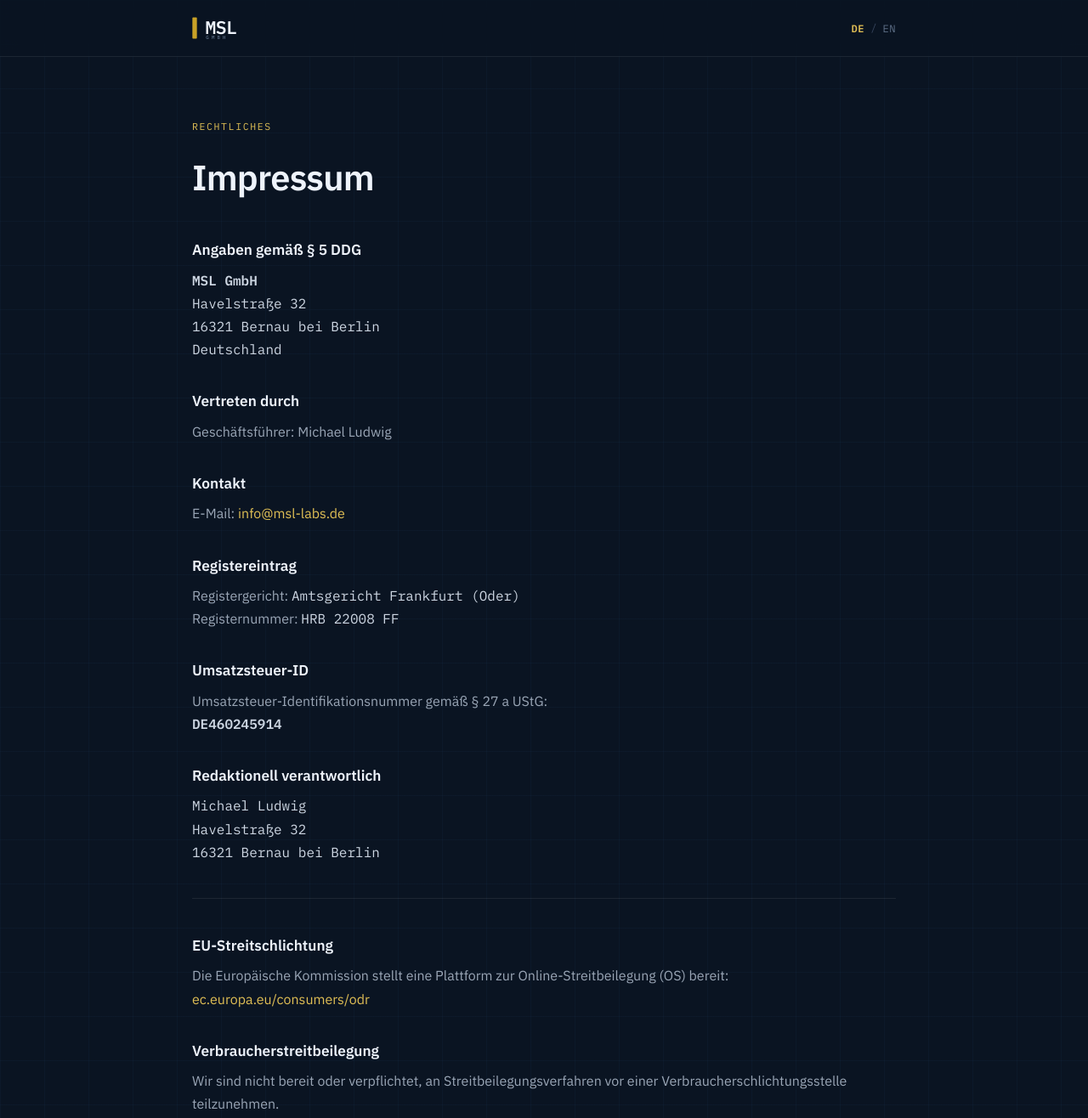
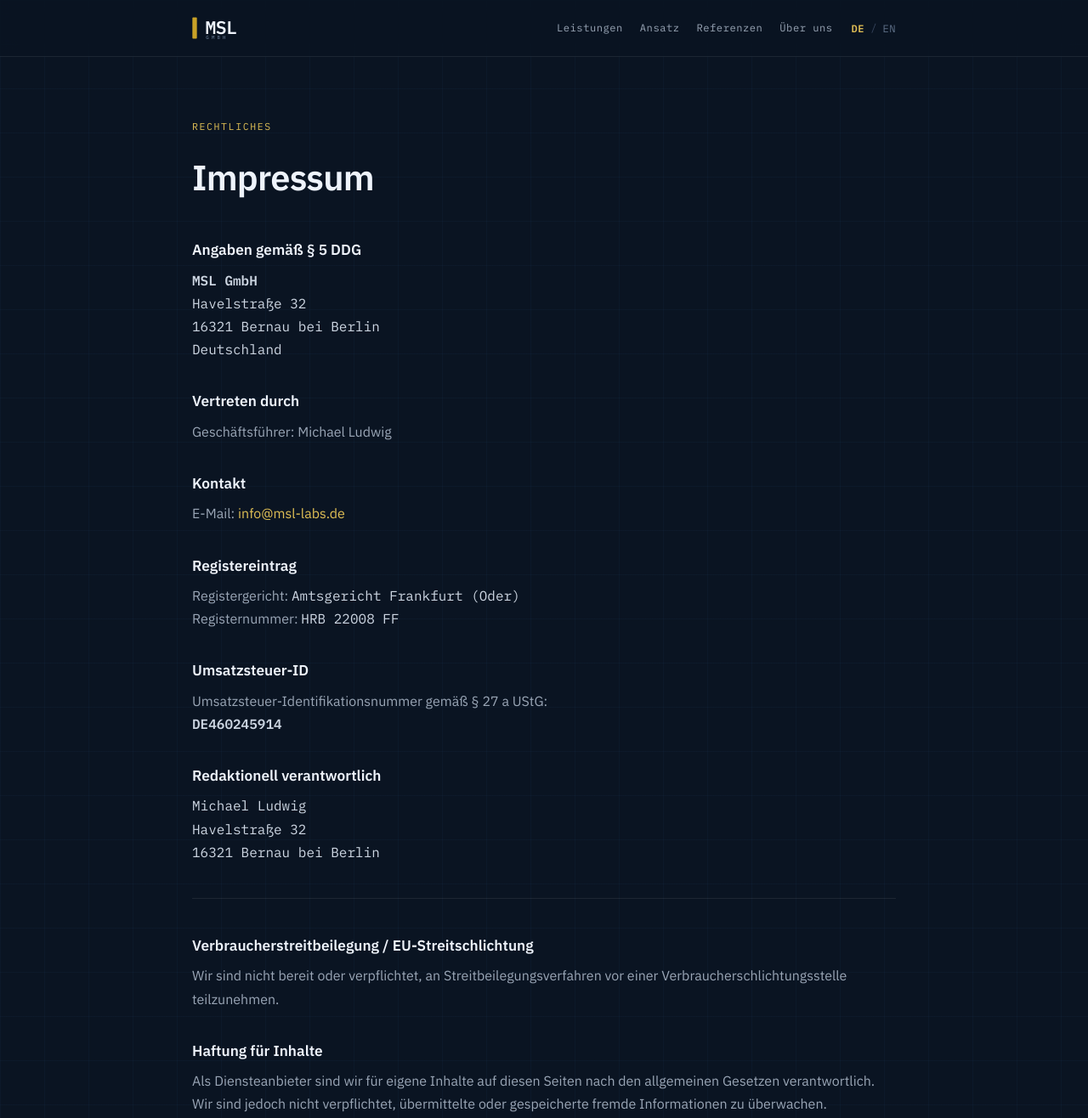
Before and after one commit to MichaelLudwig/msl-website, a plain HTML site: page impressum.html in a window 1280 px wide. Shown: the top 1316 px of the page at 85% size. Drawn offline with Linux system fonts and the light colour scheme.

Commit message:
Quick Wins: Sticky-Nav, Legal-Nav, ODR-Link entfernt, Site notice

```diff
--- a/impressum.html
+++ b/impressum.html
@@ -28,6 +28,11 @@
   .lang-toggle button{border:0;background:transparent;cursor:pointer;padding:0;font-family:var(--ml);font-size:.76rem;letter-spacing:.04em;color:#5f7088}
   .lang-toggle button.active{color:#e0bf55;font-weight:600}
   .lang-toggle .sep{color:#3a4860}
+  .nav-right{display:flex;align-items:center;gap:22px}
+  .nav-links{display:flex;align-items:center;gap:20px;font-family:var(--ml)}
+  .nav-links a{color:#9aa6b6;font-size:.76rem;letter-spacing:.04em}
+  .nav-links a:hover{color:#e0bf55;text-decoration:none}
+  @media(max-width:720px){.nav-links{display:none}}
   main{max-width:880px;margin:0 auto;padding:clamp(40px,6vw,72px) 26px 90px}
   .eyebrow{font-family:var(--ml);color:#e0bf55;font-size:.72rem;letter-spacing:.14em;text-transform:uppercase;margin-bottom:14px}
   h1{color:#eef3fb;font-size:clamp(1.9rem,4vw,2.6rem);font-weight:600;letter-spacing:-.02em;margin-bottom:36px}
@@ -43,12 +48,20 @@
 <header>
   <nav class="nav">
     <a href="index.html" class="brand" aria-label="MSL GmbH"><svg width="118" height="32" viewBox="0 0 132 36" role="img" aria-label="MSL GmbH"><rect x="0" y="4" width="6" height="28" rx="1" fill="#C9A227"></rect><text x="17" y="26" font-family="IBM Plex Mono,monospace" font-weight="600" font-size="24" letter-spacing="-0.5" fill="#eef3fb">MSL</text><text x="18" y="33" font-family="IBM Plex Mono,monospace" font-weight="500" font-size="6.5" letter-spacing="3.5" fill="#5f7088">GMBH</text></svg></a>
-    <div class="lang-toggle"><button data-set="de" class="active">DE</button><span class="sep">/</span><button data-set="en">EN</button></div>
+    <div class="nav-right">
+      <div class="nav-links">
+        <a href="index.html#leistungen"><span class="de">Leistungen</span><span class="en">Services</span></a>
+        <a href="index.html#ansatz"><span class="de">Ansatz</span><span class="en">Approach</span></a>
+        <a href="index.html#referenzen"><span class="de">Referenzen</span><span class="en">References</span></a>
+        <a href="index.html#ueber"><span class="de">Über uns</span><span class="en">About</span></a>
+      </div>
+      <div class="lang-toggle"><button data-set="de" class="active">DE</button><span class="sep">/</span><button data-set="en">EN</button></div>
+    </div>
   </nav>
 </header>
 <main>
   <div class="eyebrow"><span class="de">Rechtliches</span><span class="en">Legal</span></div>
-  <h1><span class="de">Impressum</span><span class="en">Imprint</span></h1>
+  <h1><span class="de">Impressum</span><span class="en">Site notice</span></h1>
 
   <h2><span class="de">Angaben gemäß § 5 DDG</span><span class="en">Information pursuant to § 5 DDG (German Digital Services Act)</span></h2>
   <p class="mono">
@@ -78,14 +91,7 @@
 
   <hr>
 
-  <h2><span class="de">EU-Streitschlichtung</span><span class="en">EU dispute resolution</span></h2>
-  <p>
-    <span class="de">Die Europäische Kommission stellt eine Plattform zur Online-Streitbeilegung (OS) bereit:</span>
-    <span class="en">The European Commission provides a platform for online dispute resolution (ODR):</span>
-    <a href="https://ec.europa.eu/consumers/odr/" target="_blank" rel="noopener">ec.europa.eu/consumers/odr</a>
-  </p>
-
-  <h2><span class="de">Verbraucherstreitbeilegung</span><span class="en">Consumer dispute resolution</span></h2>
+  <h2><span class="de">Verbraucherstreitbeilegung / EU-Streitschlichtung</span><span class="en">Consumer dispute resolution / EU dispute resolution</span></h2>
   <p><span class="de">Wir sind nicht bereit oder verpflichtet, an Streitbeilegungsverfahren vor einer Verbraucherschlichtungsstelle teilzunehmen.</span><span class="en">We are not willing or obliged to participate in dispute resolution proceedings before a consumer arbitration board.</span></p>
 
   <h2><span class="de">Haftung für Inhalte</span><span class="en">Liability for content</span></h2>
```
Also changed, not shown: datenschutz.html (+14 -1 lines), index.html (+3 -3 lines).
